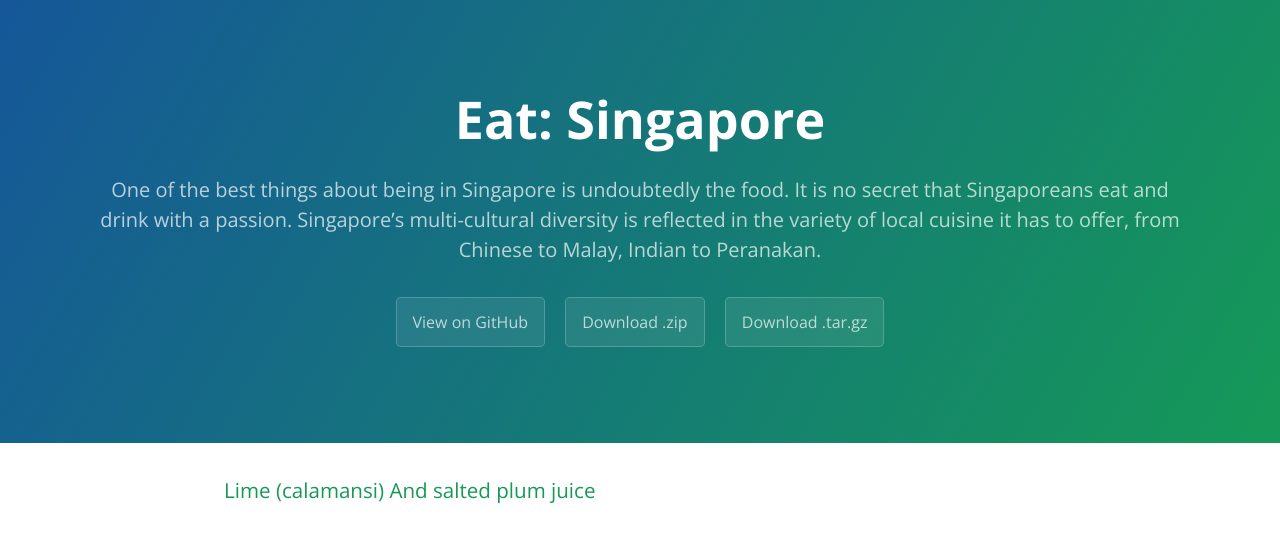
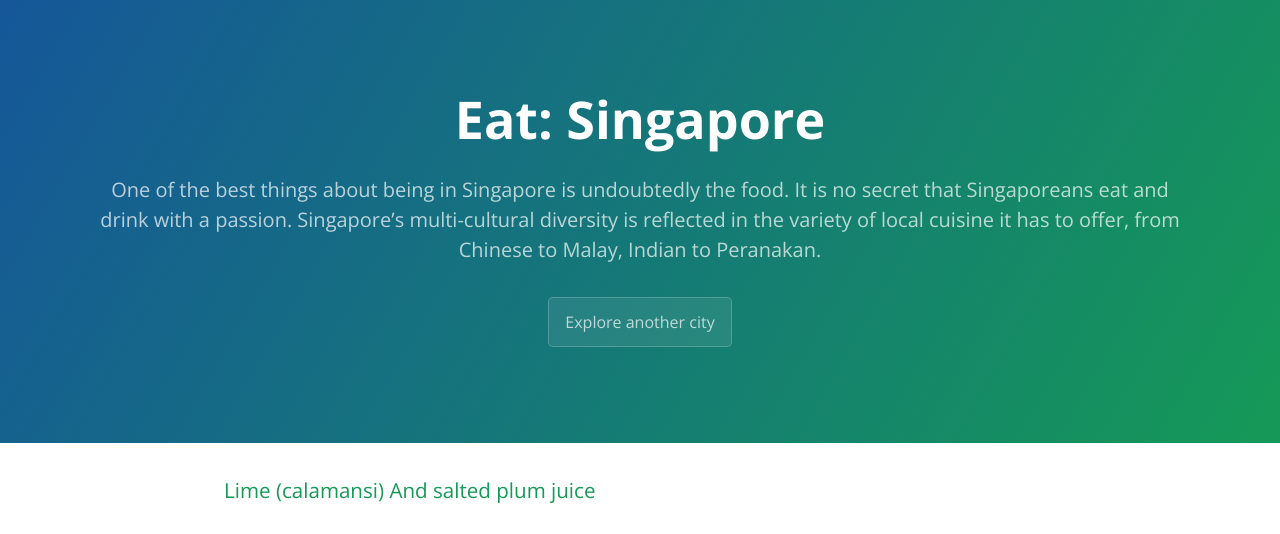
Before and after one commit to gabydi106/singapore, a plain HTML site: page index.html in a window 1280 px wide. Shown: the top 534 px of the page. Drawn offline with nearby package versions, Linux system fonts and the light colour scheme.

Commit message:
--added back btn

```diff
--- a/index.html
+++ b/index.html
@@ -13,9 +13,7 @@
     <section class="page-header">
       <h1 class="project-name">Eat: Singapore</h1>
       <h2 class="project-tagline">One of the best things about being in Singapore is undoubtedly the food. It is no secret that Singaporeans eat and drink with a passion. Singapore’s multi-cultural diversity is reflected in the variety of local cuisine it has to offer, from Chinese to Malay, Indian to Peranakan.</h2>
-      <a href="https://github.com/gabydi106/singapore" class="btn">View on GitHub</a>
-      <a href="https://github.com/gabydi106/singapore/zipball/master" class="btn">Download .zip</a>
-      <a href="https://github.com/gabydi106/singapore/tarball/master" class="btn">Download .tar.gz</a>
+      <a href="https://gabydi106.github.io/travel" class="btn">Explore another city</a>
     </section>
 
     <section class="main-content">
```
